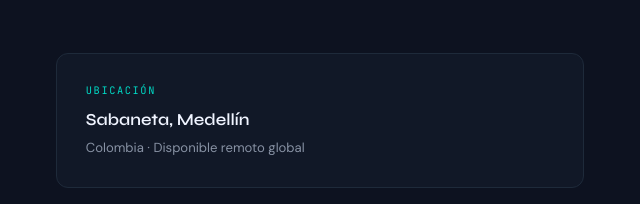
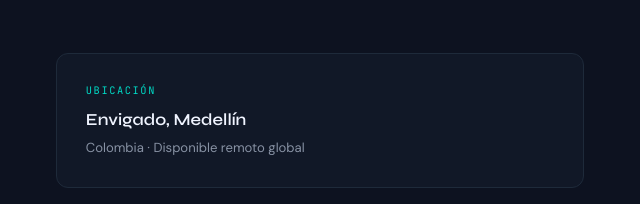
Before and after one commit to Armando889/Armando889.github.io, a plain HTML site: page index.html in a window 1280 px wide. Shown: the part 1178-1382 px from the top of the page, 632-1272 px from the left. Drawn offline with Linux system fonts and the light colour scheme.

Commit message:
Update location from Sabaneta to Envigado

```diff
--- a/index.html
+++ b/index.html
@@ -236,7 +236,7 @@
       </div>
     </div>
     <div class="fade-up">
-      <div class="about-card"><div class="card-label">Ubicación</div><div class="card-value">Sabaneta, Medellín</div><div class="card-sub">Colombia · Disponible remoto global</div></div>
+      <div class="about-card"><div class="card-label">Ubicación</div><div class="card-value">Envigado, Medellín</div><div class="card-sub">Colombia · Disponible remoto global</div></div>
       <div class="about-card"><div class="card-label">Empresa actual</div><div class="card-value">Talent.com</div><div class="card-sub">DevOps Engineer · Oct 2024 – Presente</div></div>
       <div class="about-card"><div class="card-label">Formación</div><div class="card-value">Ingeniero en Informática</div><div class="card-sub">Colegio Universitario de Caracas · 2015</div></div>
       <div class="about-card"><div class="card-label">Email</div><div class="card-value" style="font-size:0.9rem">medinaarmando3&#64;gmail.com</div><div class="card-sub">Respuesta en menos de 24h</div></div>
```
